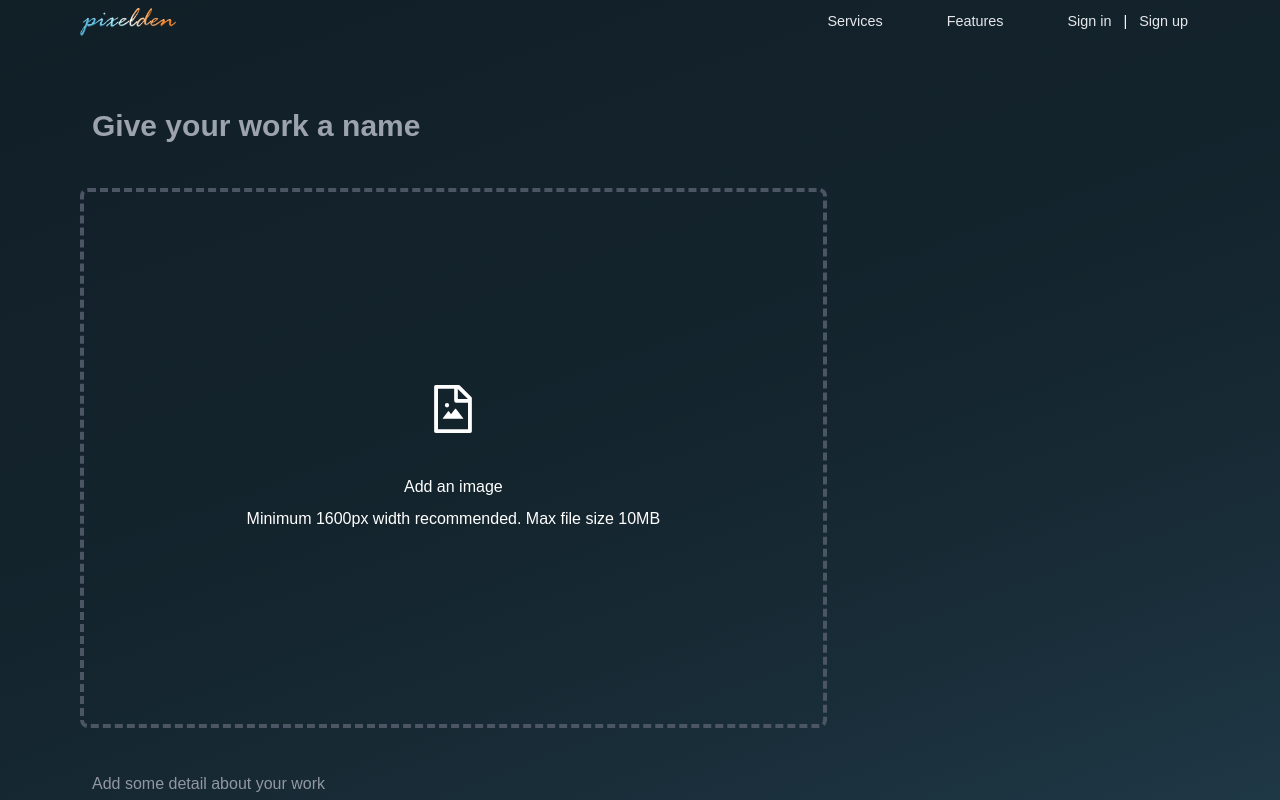
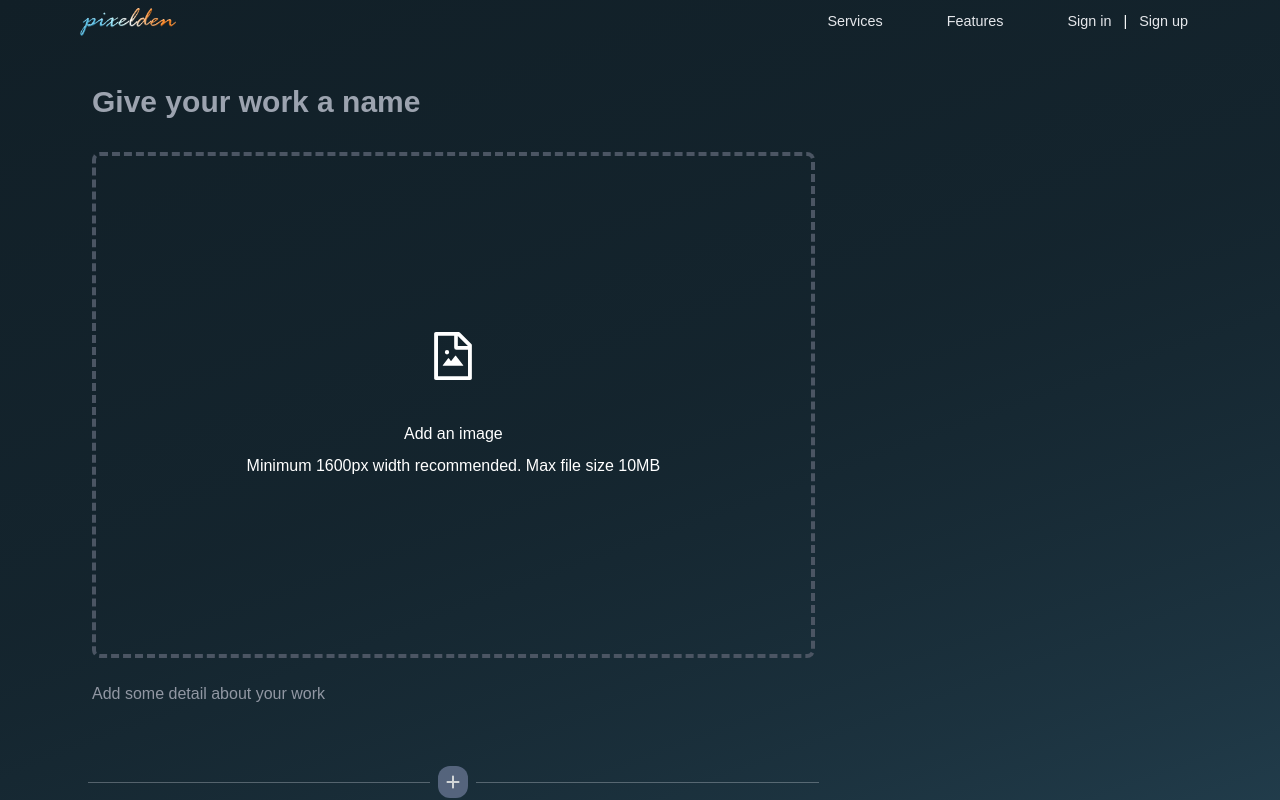
Before and after one commit to meraf00/pixel-den, a React (Create React App) app: page /sharework in a window 1280 px wide. Shown: the top 800 px of the page. Built offline with nearby package versions, Linux system fonts and the light colour scheme; no server answers.

Commit message:
fix: fix editor state bug on repositioning

```diff
--- a/src/features/editor/component/Editor/Editor.jsx
+++ b/src/features/editor/component/Editor/Editor.jsx
@@ -9,7 +9,7 @@ export const createEditorState = (editorContent) => {
   return EditorState.createEmpty();
 };
 
-export const Textarea = ({ editorState, setEditorState, hasFocus }) => {
+export const Textarea = ({ editorState, setEditorState }) => {
   const handleKeyCommand = (command, editorState) => {
     const newEditorState = RichUtils.handleKeyCommand(editorState, command);
 
@@ -20,12 +20,14 @@ export const Textarea = ({ editorState, setEditorState, hasFocus }) => {
     return "not-handled";
   };
 
+  if (!editorState) editorState = createEditorState();
+
   return (
     <div
       className={
         `w-full
           p-3
-          my-8
+          my-2
           text-white
           bg-transparent
           outline-none
--- a/src/features/editor/component/EditorToolbar/TextToolbar.jsx
+++ b/src/features/editor/component/EditorToolbar/TextToolbar.jsx
@@ -2,12 +2,15 @@ import { FontSizeOutlined } from "@ant-design/icons";
 
 import { ToolbarContainer } from "../Container/ToolbarContainer";
 import { preventDefault } from "utils";
+import { createEditorState } from "../Editor";
 
 export const TextToolbar = ({
   editorState,
   inlineStyleHandler,
   blockStyleHandler,
 }) => {
+  if (!editorState) editorState = createEditorState();
+
   const fontStyle = editorState.getCurrentInlineStyle();
 
   const currentSelection = editorState.getSelection();
--- a/src/features/editor/types/index.js
+++ b/src/features/editor/types/index.js
@@ -13,8 +13,8 @@ class Content {
   }
 
   copy() {
-    const stateCopy = Object.assign({}, this.state);
-    return new Content(this.type, stateCopy);
+    const deepCopy = JSON.parse(JSON.stringify(this.state));
+    return new Content(this.type, deepCopy);
   }
 }
 
--- a/src/features/work/component/ImageInput/ImageInput.jsx
+++ b/src/features/work/component/ImageInput/ImageInput.jsx
@@ -6,20 +6,18 @@ export const ImageInput = ({
   description,
   icon,
   onInputChange,
-  currentImage,
+  image,
   inputRefs,
   index,
 }) => {
-  const [image, setImage] = useState(currentImage);
-
   if (!icon) icon = <FileImageOutlined />;
 
   const onImageChange = (event) => {
     if (event.target.files && event.target.files[0]) {
-      setImage(URL.createObjectURL(event.target.files[0]));
+      // setImage(URL.createObjectURL(event.target.files[0]));
+      onInputChange &&
+        onInputChange(URL.createObjectURL(event.target.files[0]));
     }
-
-    onInputChange && onInputChange(URL.createObjectURL(event.target.files[0]));
   };
 
   return (
@@ -47,12 +45,10 @@ export const ImageInput = ({
           </span>
         </div>
         <input
-          ref={(el) => {
-            inputRefs.current[index] = el;
-            console.log(el);
-          }}
+          ref={(el) => (inputRefs.current[index] = el)}
           className={
             `
+    block
     before:absolute
     before:border-4 before:border-gray-600 before:border-dashed
     before:w-full before:h-full
--- a/src/pages/ShareWorkPage.jsx
+++ b/src/pages/ShareWorkPage.jsx
@@ -4,7 +4,6 @@ import { ImageInput } from "features/work/component/ImageInput";
 import { RichUtils } from "draft-js";
 import {
   Textarea,
-  createEditorState,
   Content,
   ContentType,
   EditorToolbar,
@@ -152,16 +151,15 @@ export const ShareWorkPage = () => {
   const renderElements = contents.map((content, idx) => {
     switch (content.type) {
       case ContentType.text:
-        const editorState = createEditorState();
         return (
           <ContentContainer
+            key={idx}
             handleDelete={() => handleDelete(idx)}
             handleShiftUp={() => handleShiftUp(idx)}
             handleShiftDown={() => handleShiftDown(idx)}
           >
             <Textarea
-              key={idx}
-              editorState={content.state.editorState ?? editorState}
+              editorState={content.state.editorState}
               setEditorState={(editorState) => setEditorState(idx, editorState)}
             />
           </ContentContainer>
@@ -170,18 +168,16 @@ export const ShareWorkPage = () => {
       case ContentType.heading:
         return (
           <ContentContainer
+            key={idx}
             handleDelete={() => handleDelete(idx)}
             handleShiftUp={() => handleShiftUp(idx)}
             handleShiftDown={() => handleShiftDown(idx)}
           >
             <input
-              key={idx}
-              ref={(el) => {
-                inputRefs.current[idx] = el;
-              }}
+              ref={(el) => (inputRefs.current[idx] = el)}
               className="w-full
                     px-3
-                    my-8
+                    my-3
                     bg-transparent
                     text-3xl
                     font-bold
@@ -195,20 +191,22 @@ export const ShareWorkPage = () => {
       case ContentType.image:
         return (
           <ContentContainer
+            key={idx}
             handleDelete={() => handleDelete(idx)}
             handleShiftUp={() => handleShiftUp(idx)}
             handleShiftDown={() => handleShiftDown(idx)}
           >
             <div
               onClick={() => setFocusElementIdx(idx)}
-              key={idx}
               className="
           max-w-full
           w-[480px] h-[270px]
           sm:w-[640px] sm:h-[360px]
           md:w-[800px] md:h-[450px]
-          lg:w-[960px] lg:h-[540px]
+          lg:w-[960px] lg:h-[506px]
           mx-auto
+          px-3
+          my-3
           "
             >
               <ImageInput
@@ -217,7 +215,7 @@ export const ShareWorkPage = () => {
                 title="Add an image"
                 description="Minimum 1600px width recommended. Max file size 10MB"
                 onInputChange={(image) => setContentImage(idx, image)}
-                currentImage={content.state.image}
+                image={content.state.image}
               />
             </div>
           </ContentContainer>
@@ -264,13 +262,14 @@ export const ShareWorkPage = () => {
     setShowInsertToolbar(false);
   };
 
+  console.log(contents);
+
   return (
     <div className="relative px-4 md:px-10 lg:px-20 my-5 flex flex-col gap-10">
       <div className="w-full lg:w-8/12 min-h-[50vh]">
         <div className="mt-5 flex flex-col gap-5">
           <input
             className="w-full
-          py-6
           px-3
           bg-transparent
           text-3xl
@@ -282,7 +281,7 @@ export const ShareWorkPage = () => {
 
           <div>{renderElements}</div>
 
-          <div className="cursor-pointer" onClick={handleInsertBlock}>
+          <div className="cursor-pointer px-2 py-5" onClick={handleInsertBlock}>
             <Separator animateOnHover={true}>
               <button className="flex group-hover:gap-2 items-center justify-center bg-gray-500 group-hover:bg-white rounded-xl px-2 py-1">
                 <FontAwesomeIcon icon={faPlus} />
```
